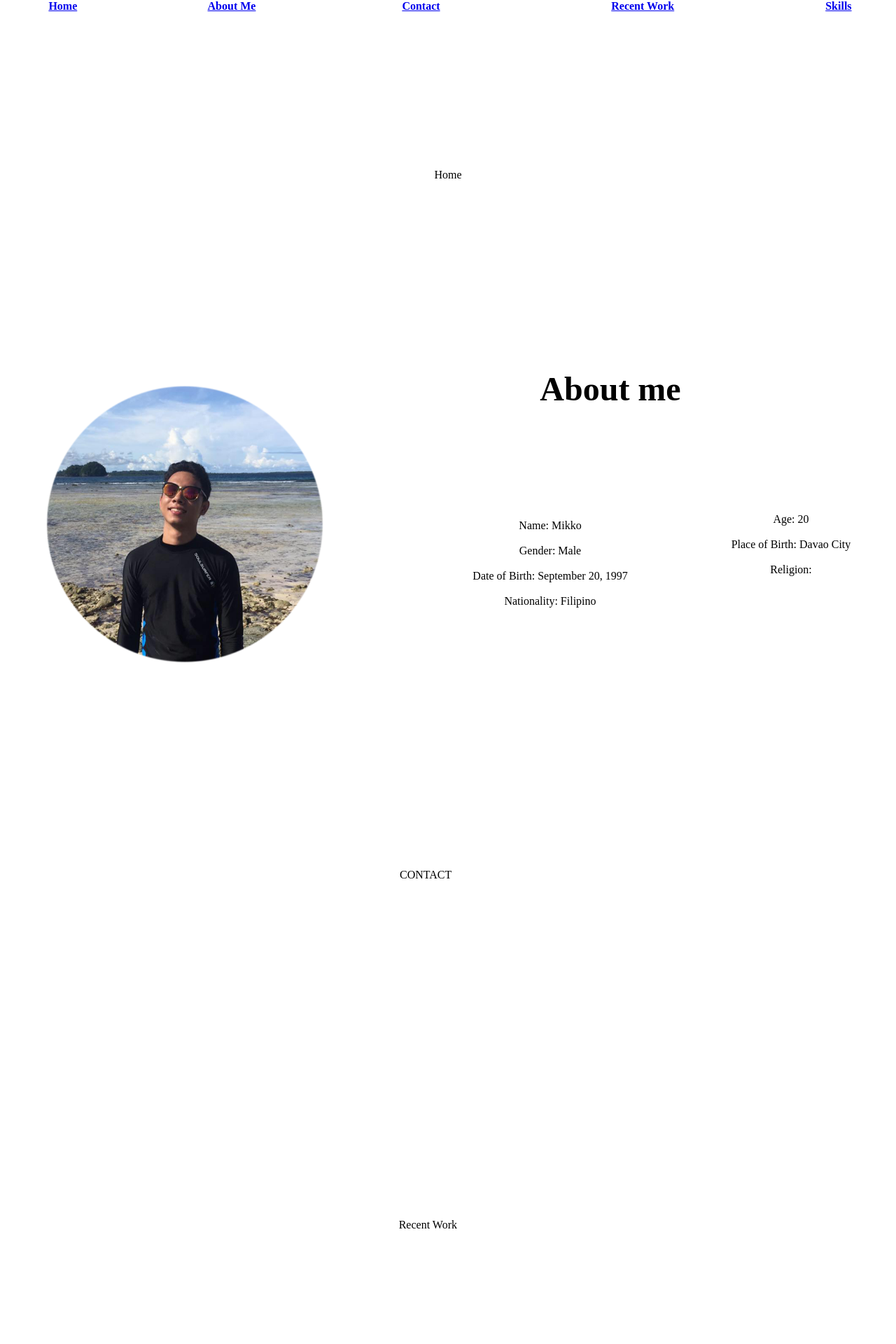
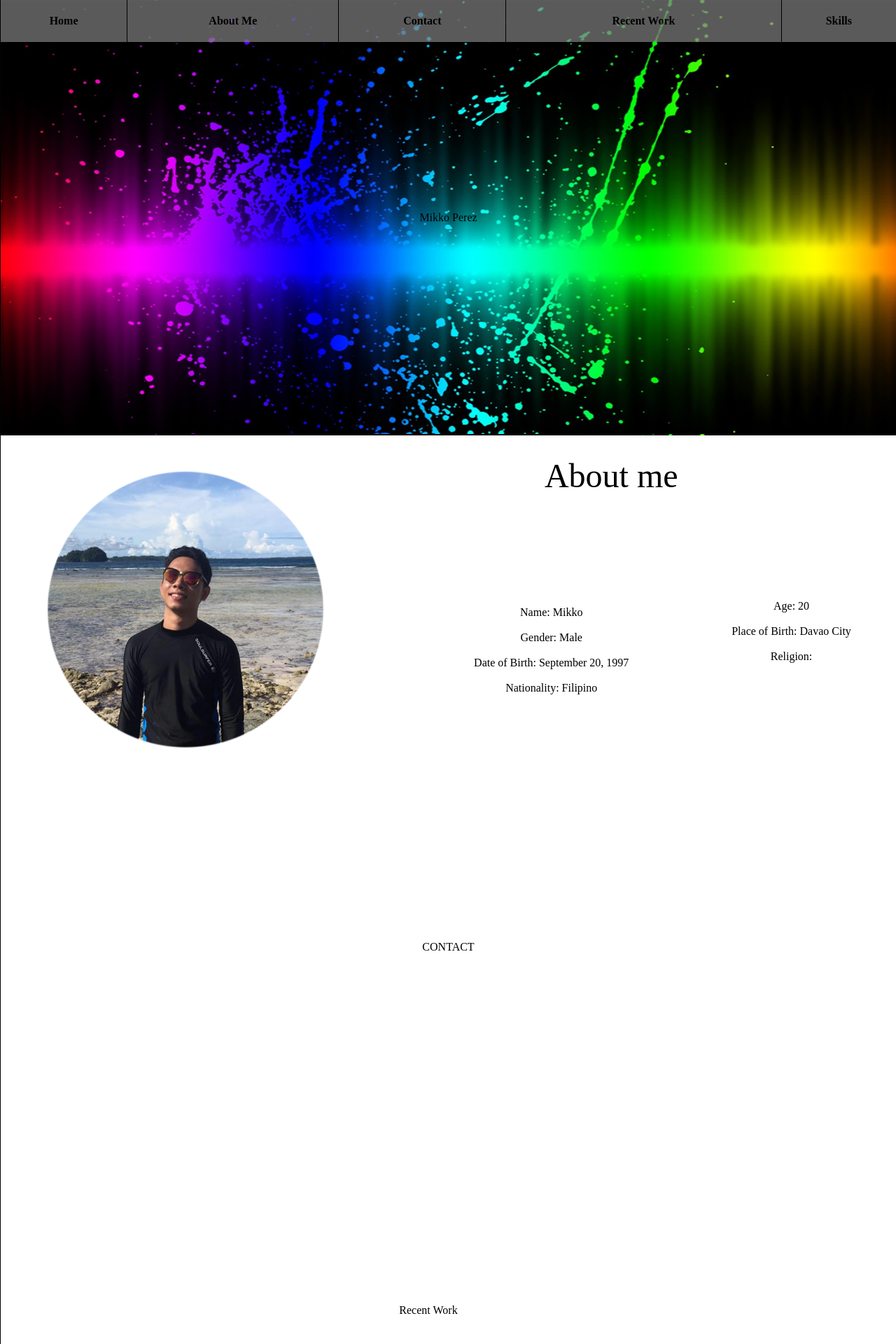
Before and after one commit to mikko12349/PEREZ_Mikko_PersonalWebsite, a PHP site: page / in a window 1280 px wide. Shown: the top 1920 px of the page at 70% size. Run offline with PHP 8.4, Linux system fonts and the light colour scheme; lists and menus that the app fills with data are empty.

Commit message:
add image, and add some minor details

```diff
--- a/index.html
+++ b/index.html
@@ -7,18 +7,19 @@
 <body>
 <div id="container">
 	<div id="menubar">
-			<table width="100%">
+			<table width="100%" height="60px">
 				<th><a href="#">Home</a></th>
 				<th><a href="#">About Me</a></th>
 				<th><a href="#">Contact</a></th>
 				<th><a href="#">Recent Work</a></th>
 				<th><a href="#">Skills</a></th>
 			</table>
+
 	</div>
 	<div id="Home">
-			<table width="100%"; height="500px">
+			<table style="background-image:url('images/wallpaper.jpg')">
 				<tr>
-				<td>Home</td>
+				<td width="1350px" height="620px">Mikko Perez</td>
 				</tr>
 			</table>
 	</div>
@@ -26,8 +27,8 @@
 		<table width="100%"; height="500px">
 			<tr>
 				<td rowspan="2" width=5%></td>
-				<th	rowspan="2" width=20% ><img src="images/mikko.png" width="400x" height="400px"></th>
-				<th colspan="3" height=5%><font size=60>About me</font></th>
+				<td	rowspan="2" width=20% ><img src="images/mikko.png" width="400x" height="400px"></th>
+				<td colspan="3" height=5%><font size=60>About me</font></th>
 			</tr>
 			<tr>
 				<td width=10%></td>
@@ -51,9 +52,16 @@
 	<div id="Contact">
 		<table width="100%"; height="500px">
 				<tr>
-				<td>CONTACT</td>
-				<td></td>
-				<td></td>
+					<td></td>
+				</tr>
+				<tr>
+					<td>CONTACT</td>
+				</tr>
+				<tr>
+					<td></td>
+				</tr>
+				<tr>
+					<td></td>
 				</tr>
 			</table>
 	</div>
--- a/styles/styles.css
+++ b/styles/styles.css
@@ -1,5 +1,5 @@
 body{
-	margin:0;
+	margin:0px;
 	text-align:center;
 }
 
@@ -8,15 +8,24 @@ body{
 	width:100%;
 }
 #menubar{
+	height:60px;
 	position:fixed;
 	width:100%;
-	background-color:white;
+	background-color:gray;
+	opacity:0.7;
 
 }
+a{text-decoration:none;
+color:inherit;
+}
+
 table,th{
 	border-collapse:collapse;
 	padding:0;
 	border:0px solid black;
+	background-attachment: fixed;
+
+	border-left: solid 1px black;
 }
 
 #AboutMe{
```
Also changed, not shown: images/wallpaper.jpg (added).
